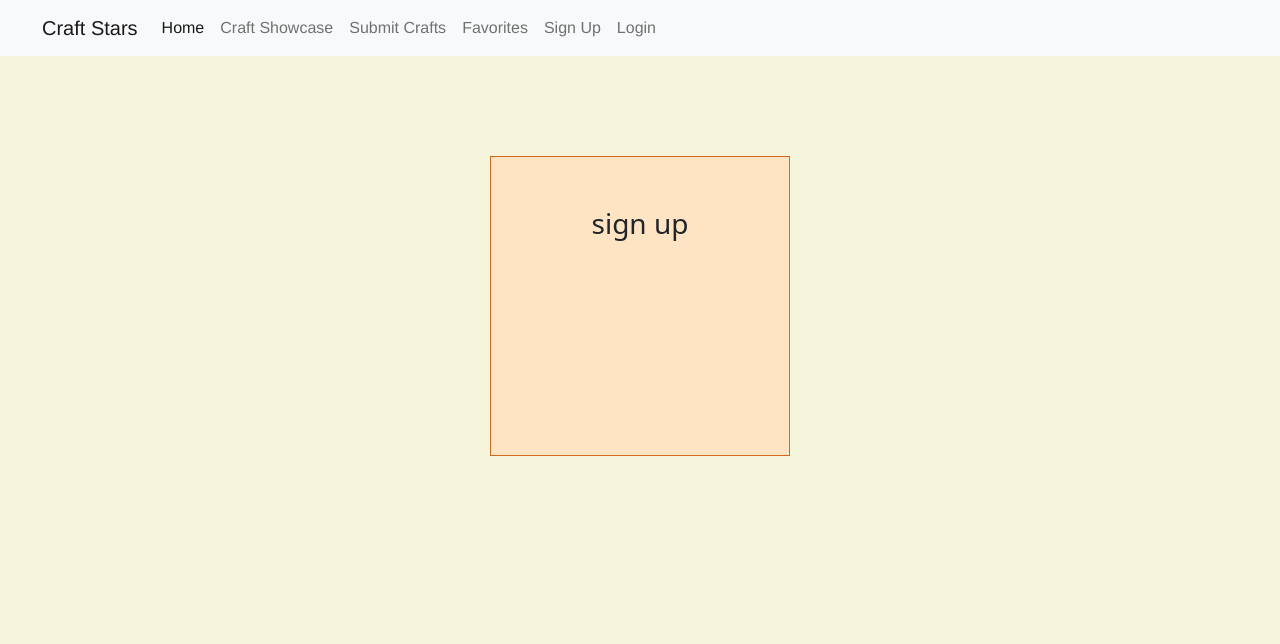
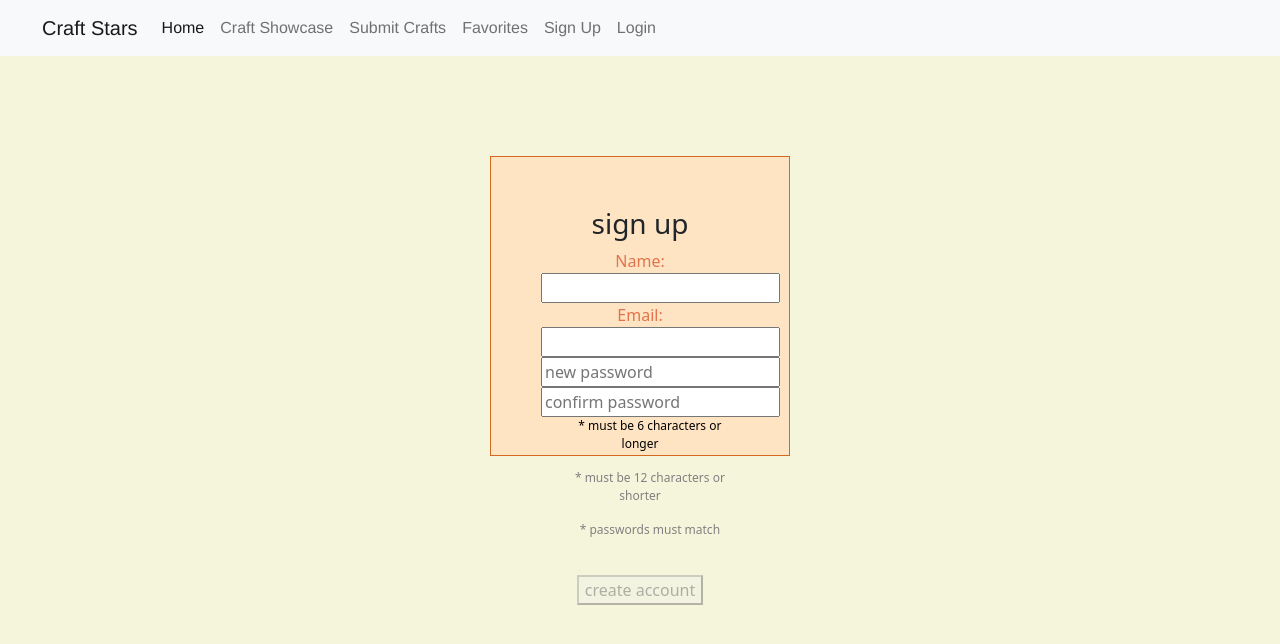
Before and after one commit to marocks31/personal-blog-frontend, a Vue app: page /signup in a window 1280 px wide. Shown: the top 644 px of the page. Built offline with nearby package versions, Linux system fonts and the light colour scheme.

Commit message:
parallax scrolling hero on home page

```diff
--- a/src/views/HomeView.vue
+++ b/src/views/HomeView.vue
@@ -11,32 +11,57 @@ export default {
 </script>
 
 <template>
-  <div class="home">
-    <header class="container" id="hero">
+  <div class="parallax"></div>
+  <p>something</p>
+  <div style="height: 1000px; background-color: red; font-size: 36px">
+    Scroll Up and Down this page to see the parallax scrolling effect. This div is just here to enable scrolling. Tip:
+    Try to remove the background-attachment property to remove the scrolling effect.
+  </div>
+
+  <!-- <div class="hero">
     <img
       src="https://res.cloudinary.com/dwstndeye/image/upload/v1661564801/Screen_Shot_2022-08-26_at_8.46.06_PM_sz2h4t.png"
-        alt=""
+      alt="a banner"
       style="width: auto"
     />
     <div class="hero-text">
       <h1>Craft Stars</h1>
       <p>A place to feel inspired and...</p>
     </div>
-    </header>
-  </div>
+    <body>
+      <h1>About Craft Stars</h1>
+    </body>
+  </div> -->
 </template>
 
 <style>
-#hero {
-  height: 50%;
-  position: relative;
+.parallax {
+  /* The image used */
+  background-image: url("https://res.cloudinary.com/dwstndeye/image/upload/v1661564801/Screen_Shot_2022-08-26_at_8.46.06_PM_sz2h4t.png");
+
+  /* Set a specific height */
+  min-height: 500px;
 
   /* Create the parallax scrolling effect */
   background-attachment: fixed;
   background-position: center;
   background-repeat: no-repeat;
   background-size: cover;
+}
+/* #hero {
+  height: 50%;
+  position: relative;
+
+  /* Create the parallax scrolling effect
+  background-attachment: fixed;
+  background-position: center;
+  background-repeat: no-repeat;
+  background-size: cover;
   margin: auto;
+
+  display: flex;
+  justify-content: center;
+  align-items: center;
 }
 
 .hero-text {
@@ -46,5 +71,5 @@ export default {
   left: 50%;
   transform: translate(-50%, -50%);
   color: white;
-}
+} */
 </style>
--- a/src/views/SignupView.vue
+++ b/src/views/SignupView.vue
@@ -2,17 +2,29 @@
   <head>
     <meta charset="utf-8" />
     <meta name="viewport" content="width=device-width" />
-    <title>repl.it</title>
+    <title>Sign Up</title>
   </head>
   <body>
     <div id="sign-up-container">
       <h3>sign up</h3>
-      <!-- <input id="password-input" type="text" placeholder="new password" oninput="validate()" />
-      <input id="confirm-input" type="text" placeholder="confirm password" oninput="validate()" />
+      <div>
+        <label>Name:</label>
+        <input type="text" v-model="newUserParams.name" />
+      </div>
+      <div>
+        <label>Email:</label>
+        <input type="email" v-model="newUserParams.email" />
+      </div>
+      <div>
+        <input id="password-input" type="password" placeholder="new password" oninput="validate()" />
+      </div>
+      <div>
+        <input id="confirm-input" type="password" placeholder="confirm password" oninput="validate()" />
+      </div>
       <p id="min-length" class="password-req not-met">* must be 6 characters or longer</p>
       <p id="max-length" class="password-req">* must be 12 characters or shorter</p>
       <p id="match" class="password-req">* passwords must match</p>
-      <button disabled="disabled">create account</button> -->
+      <button disabled="disabled">create account</button>
     </div>
   </body>
 </template>
@@ -39,31 +51,31 @@ export default {
         });
     },
 
-    // validate: function () {
-    //   let passwordInput = document.getElementById("password-input");
-    //   let confirmInput = document.getElementById("confirm-input");
-    //   let minLengthWarning = document.getElementById("min-length");
-    //   let maxLengthWarning = document.getElementById("max-length");
-    //   let matchWarning = document.getElementById("match");
-    //   let buttonElement = document.getElementsByTagName("button")[0];
-    //   let passwordValue = passwordInput.value;
-    //   let confirmValue = confirmInput.value;
-    //   if (passwordValue.length < 6) {
-    //     minLengthWarning.className = "password-req not-met";
-    //   } else {
-    //     minLengthWarning.className = "password-req";
-    //   }
-    //   if (passwordValue.length > 12) {
-    //     maxLengthWarning.className = "password-req not-met";
-    //   } else {
-    //     maxLengthWarning.className = "password-req";
-    //   }
-    //   if (passwordValue != confirmValue) {
-    //     matchWarning.className = "password-req not-met";
-    //   } else {
-    //     matchWarning.className = "password-req";
-    //   }
-    // },
+    validate: function () {
+      let passwordInput = document.getElementById("password-input");
+      let confirmInput = document.getElementById("confirm-input");
+      let minLengthWarning = document.getElementById("min-length");
+      let maxLengthWarning = document.getElementById("max-length");
+      let matchWarning = document.getElementById("match");
+      // let buttonElement = document.getElementsByTagName("button")[0];
+      let passwordValue = passwordInput.value;
+      let confirmValue = confirmInput.value;
+      if (passwordValue.length < 6) {
+        minLengthWarning.className = "password-req not-met";
+      } else {
+        minLengthWarning.className = "password-req";
+      }
+      if (passwordValue.length > 12) {
+        maxLengthWarning.className = "password-req not-met";
+      } else {
+        maxLengthWarning.className = "password-req";
+      }
+      if (passwordValue != confirmValue) {
+        matchWarning.className = "password-req not-met";
+      } else {
+        matchWarning.className = "password-req";
+      }
+    },
   },
 };
 </script>
```
Lines whose indentation alone changed are shown as unchanged.
